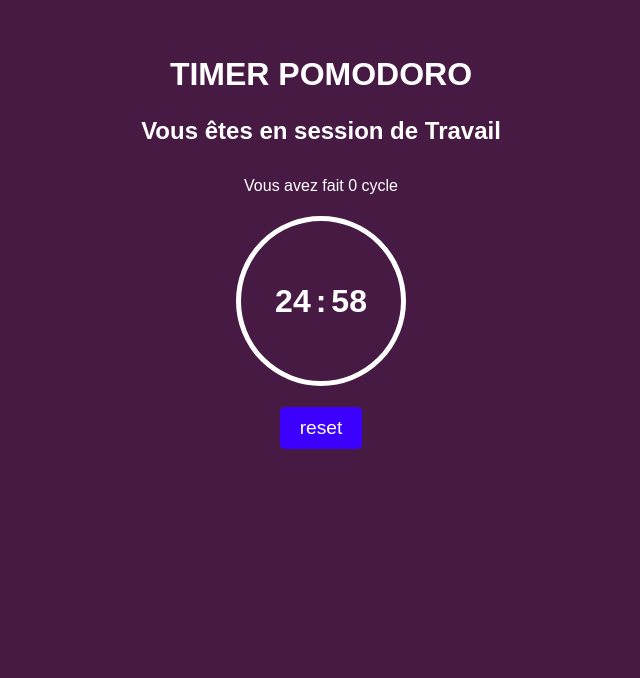
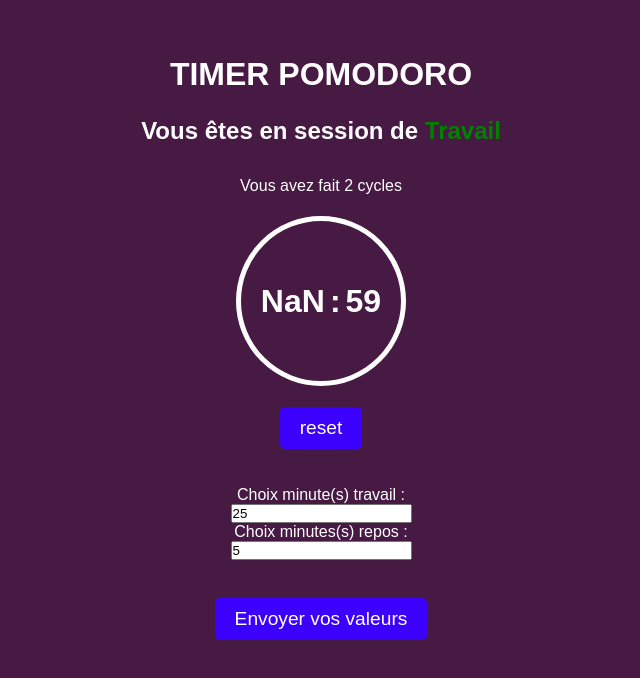
Before and after one commit to Zalgow667/TD1_Zalgow_POMODORO, a plain HTML site: page index.html in a window 1280 px wide. Both pictures are taken after a click on the button "start". Shown: the whole page, without its empty margins (319-959 px from the left). Drawn offline with Linux system fonts and the light colour scheme.

Commit message:
v2 finit

```diff
--- a/index.html
+++ b/index.html
@@ -12,13 +12,20 @@
         <p id="cycle">Vous avez fait <span id="nb_cycle">0</span><span id="pluriel"> cycle</span></p>
 
         <div id="timer">
-            <p id="minutes">25</p><p id="semicolon">:</p><p id="secondes">00</p>
+            <p id="minutes">00</p><p id="semicolon">:</p><p id="secondes">00</p>
         </div>
 
         <div class="circle"></div>
 
         <button id="start">start</button>
 
+        <p class="choix">Choix minute(s) travail :</p>
+        <input type="number" placeholder="Entrez une valeur ici" id="choixMinutesT" value="25">
+        <p>Choix minutes(s) repos :</p>
+        <input type="number" placeholder="Entrez une valeur ici" id="choixMinutesP" value="5">
+
+        <button type="button" id="confirm" onclick="getValue();">Envoyer vos valeurs</button>
+
         <script src="./scripts/app.js"></script>
     </body>
 </html>
--- a/scripts/app.js
+++ b/scripts/app.js
@@ -2,6 +2,10 @@
 
 const m = document.getElementById('minutes');
 const s = document.getElementById('secondes');
+
+let pm = document.getElementById('choixMinutesP');
+let wm = document.getElementById('choixMinutesT');
+
 const semicolon = document.getElementById('semicolon');
 
 const start = document.getElementById('start');
@@ -14,11 +18,20 @@ let cmpt_cycle = 0;
 
 /* AJOUT D'UN ECOUTEUR SUR MA CONSTANTE "START" POUR LANCER LE TIMER */
 
+if(cmpt_cycle === 0){
+    ts.innerHTML = "rien"
+}
+
+/* DEMARRE LE POMODORO */
+
 start.addEventListener('click', () => {
     if (startTimer === undefined) {
         startTimer = setInterval(timer, 1000);
         start.innerHTML = "reset"
+        cmpt_cycle = 1;
     }
+
+    /* CHANGE LE BOUTTON START EN RESET */
 
     if(start.innerHTML == "reset" && start.addEventListener('click', () => {
         resetTimer();
@@ -52,14 +65,16 @@ function timer() {
 
     if(m.innerHTML == 0 && s.innerHTML == 0){
         if(cmpt_cycle % 2 == 0){
-            m.innerHTML = 5;
+            m.innerHTML = pm;
             s.innerHTML = "00";
             ts.innerHTML = "Repos";
+            ts.style.color = "blue"
             cmpt_cycle++;
         } else {
-            m.innerHTML = 25;
+            m.innerHTML = wm;
             s.innerHTML = "00";
             ts.innerHTML = "Travail";
+            ts.style.color = "green"
             cmpt_cycle++;
         }
         cycle.innerHTML = cmpt_cycle;
@@ -77,3 +92,17 @@ function timer() {
 function resetTimer() {
     location.reload();
 }
+
+/* RECUPERER LA VALEUR */
+
+function getValue(){
+
+    /* PREND LES VALEURS DES INPUTS */
+
+    pm = pm.value;
+    wm = wm.value;
+
+    if(pm == null || wm == null){
+        alert("Vous devez rentrez 2 valeurs !")
+    }
+}
--- a/styles/styles.css
+++ b/styles/styles.css
@@ -66,3 +66,11 @@ button {
 button:hover {
     background-color: #00ff4c;
 }
+
+.choix {
+    padding-top: 2em;
+}
+
+#confirm {
+    margin-top: 2em;
+}
```
